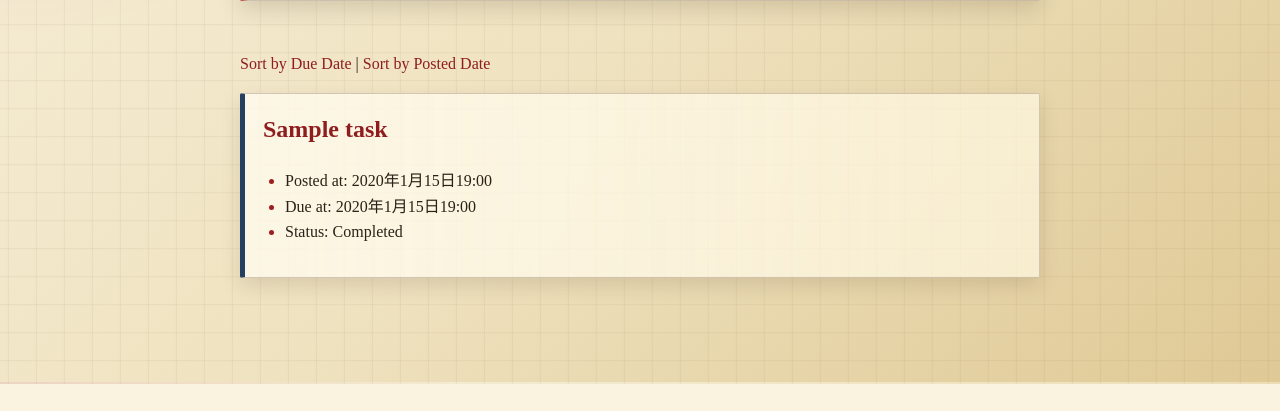
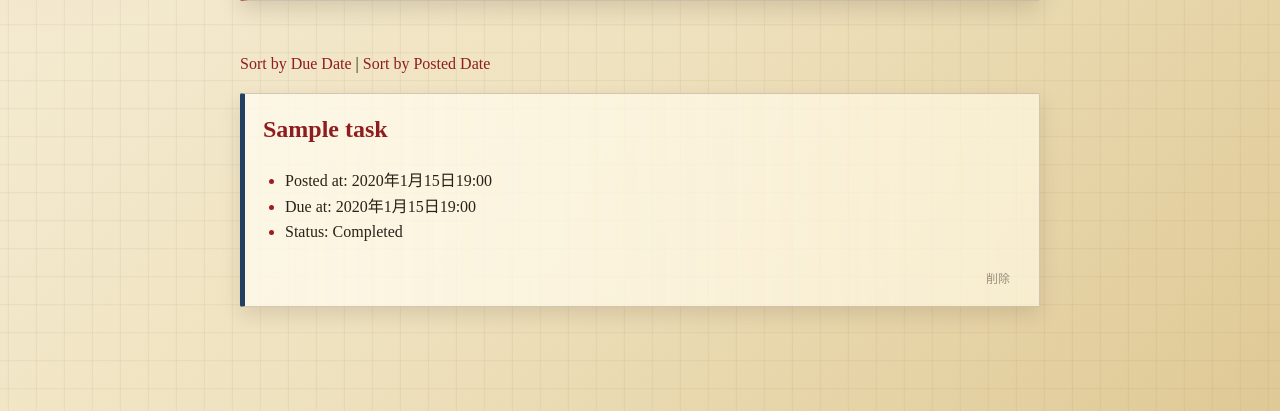
Before and after one commit to s1F102502654/django-test-exercise, a Django app: page / in a window 1280 px wide. Shown: the part 416-827 px from the top of the page. Before the commit the page ends 800 px from the top, so only its background shows below. Run offline with Django 5.2, Linux system fonts and the light colour scheme; tables that the repository leaves empty hold one stand-in row (values such as "Sample post").

Commit message:
ホーム画面に簡易的な削除機能を追加

```diff
--- a/todo/static/todo/style.css
+++ b/todo/static/todo/style.css
@@ -134,6 +134,36 @@ button:hover {
   margin-top: 0;
 }
 
+.inline-delete-form {
+  margin: 8px 0 0;
+  padding: 0;
+  border: none;
+  background: none;
+  box-shadow: none;
+  animation: none;
+  display: flex;
+  justify-content: flex-end;
+}
+
+.delete-button {
+  padding: 3px 10px;
+  border: 1px solid transparent;
+  color: rgba(43, 33, 24, 0.45);
+  background: none;
+  box-shadow: none;
+  font-size: 0.75rem;
+  font-weight: 400;
+  letter-spacing: normal;
+}
+
+.delete-button:hover {
+  transform: none;
+  color: #9f1d20;
+  background: none;
+  box-shadow: none;
+  text-decoration: underline;
+}
+
 /* 期限があと1日に迫ったタスク */
 .text.due-soon {
   border-left-color: #bf8b2d;
--- a/todo/templates/todo/index.html
+++ b/todo/templates/todo/index.html
@@ -67,6 +67,10 @@
         <li>Status: Not Completed</li>
         {% endif %}
       </ul>
+      <form action="{% url 'delete' task.id %}" method="post" class="inline-delete-form" onsubmit="return confirm('「{{ task.title|escapejs }}」を削除しますか?');">
+        {% csrf_token %}
+        <button type="submit" class="delete-button">削除</button>
+      </form>
     </div>
     {% endfor %}
   </body>
```
